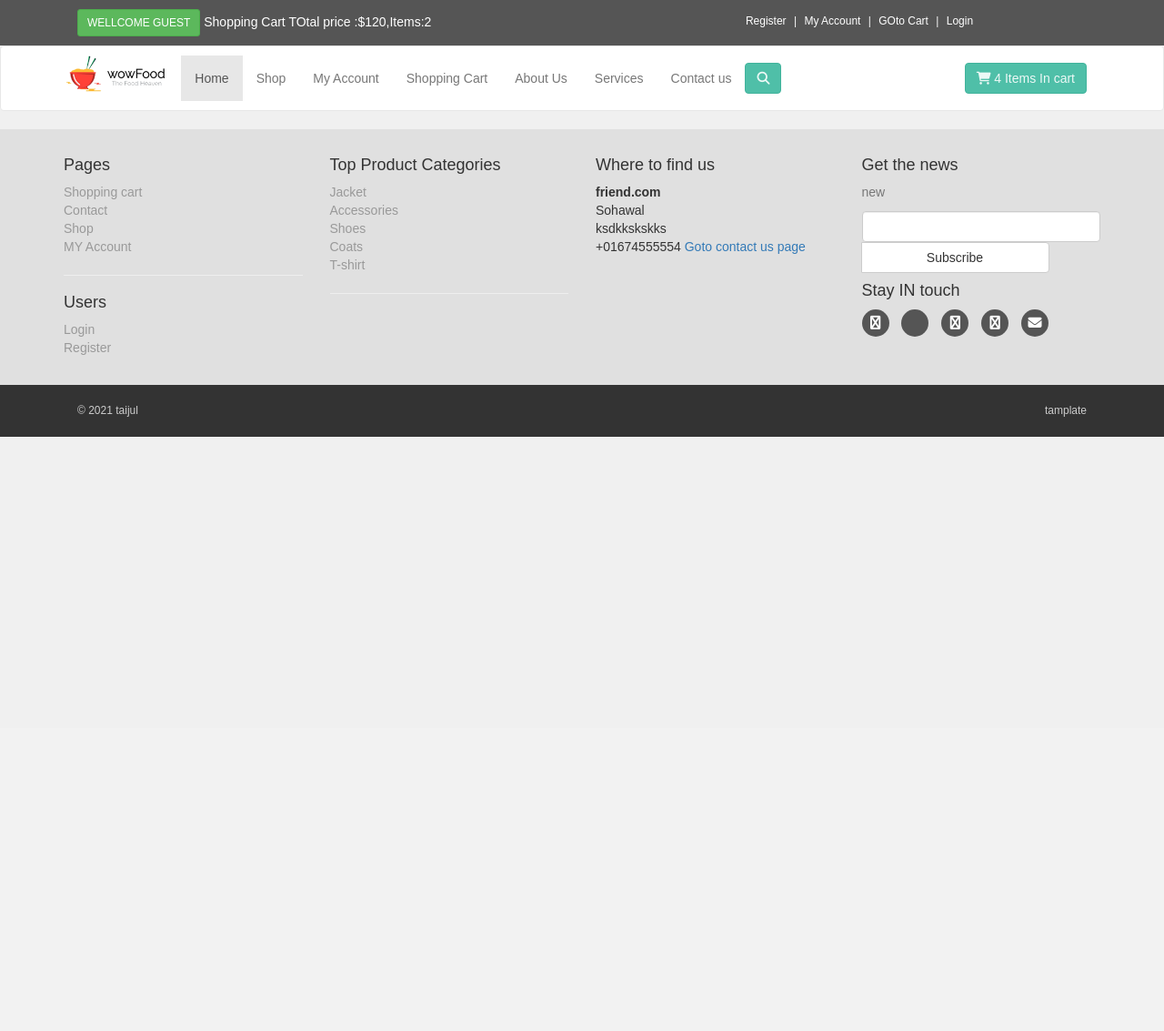
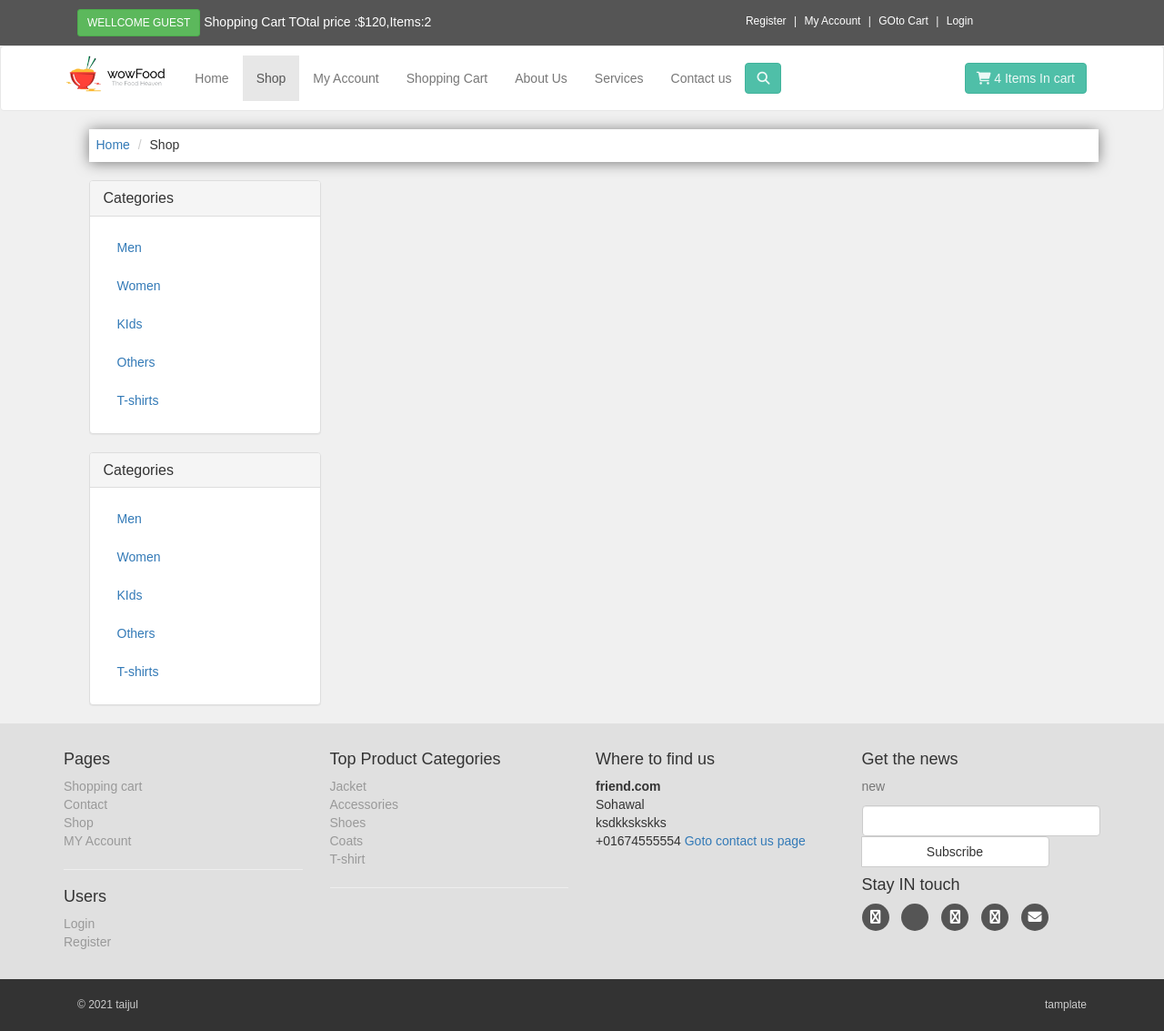
Before and after one commit to taijul-mohim/Multivendor, a PHP site: page /shop.php in a window 1280 px wide. Shown: the whole page at 91% size. Before the commit the page ends 480 px from the top, so only its background shows below. Run offline with PHP 8.4, Linux system fonts and the light colour scheme; some libraries are stand-ins or nearby versions.

Commit message:
shop section side bar design

```diff
--- /dev/null
+++ b/include/sidebar.php
@@ -0,0 +1,30 @@
+<div class="panel panel-default sidebar-men">
+    <div class="panel-heading">
+         <h3 class="panel-title"> Categories</h3>
+    </div><!-- end headin -->
+<div class="panel-body">
+    <ul class="nav nav-pills nav-stacked category-menu">
+       <li><a href="shop.php">Men</a></li>
+       <li><a href="shop.php">Women</a></li>
+       <li><a href="shop.php">KIds</a></li>
+       <li><a href="shop.php">Others</a></li>
+       <li><a href="shop.php">T-shirts</a></li>
+    </ul>
+</div>
+
+</div>
+<div class="panel panel-default sidebar-men">
+    <div class="panel-heading">
+         <h3 class="panel-title"> Categories</h3>
+    </div><!-- end headin -->
+<div class="panel-body">
+    <ul class="nav nav-pills nav-stacked category-menu">
+       <li><a href="shop.php">Men</a></li>
+       <li><a href="shop.php">Women</a></li>
+       <li><a href="shop.php">KIds</a></li>
+       <li><a href="shop.php">Others</a></li>
+       <li><a href="shop.php">T-shirts</a></li>
+    </ul>
+</div>
+
+</div>
--- a/shop.php
+++ b/shop.php
@@ -63,8 +63,8 @@
                     <!-- start nav -->
                     <div class="padding-nav">
                         <ul class="nav navbar-nav navbar-left">
-                            <li class="active"><a href="index.php">Home</a></li>
-                            <li><a href="shop.php">Shop</a></li>
+                            <li ><a href="index.php">Home</a></li>
+                            <li class="active"><a href="shop.php">Shop</a></li>
                             <li><a href="checkout.php">My Account</a></li>
                             <li><a href="cart.php">Shopping Cart</a></li>
                             <li><a href="about.php">About Us</a></li>
@@ -115,6 +115,41 @@
 
 
 
+    <!-- content -->
+    <div id="content">
+        <div class="container">
+            <div class="col-md-12">
+                <ul class="breadcrumb">
+                    <li><a href="home.php">Home</a></li>
+                    <li>Shop</li>
+
+                </ul>
+            </div>
+            <!--  -->
+            <div class="col-md-3">
+                <?php
+
+
+                include("include/sidebar.php")
+
+                ?>
+            </div>
+        </div>
+
+    </div>
+
+
+
+
+
+
+
+
+
+
+
+
+
 
 
 
--- a/styles/style.css
+++ b/styles/style.css
@@ -186,7 +186,48 @@ font-weight: 300;
 }
 
 
+/* shop */
 
+
+/* Breadcrumb Section */
+.breadcrumb{
+    padding: 8px;
+    margin-bottom: 20px;
+    background-color: #ffffff;
+    border-radius: 0;
+    box-shadow: 0 1px 15px  rgb(0,0,0,0.5);
+}
+.breadcrumb > li +li ::before{
+    content: ">\00a0";
+    color: #cccccc;
+}
+@media(max-width:991px){
+    .breadcrumb{
+        padding: 8px 0;
+        text-align: center;
+    }
+}
+
+
+
+
+
+
+
+
+
+
+
+
+
+
+
+
+
+
+
+
+/* butter */
 #footer{
     background: #e0e0e0;
     padding: 20px 0;
```
